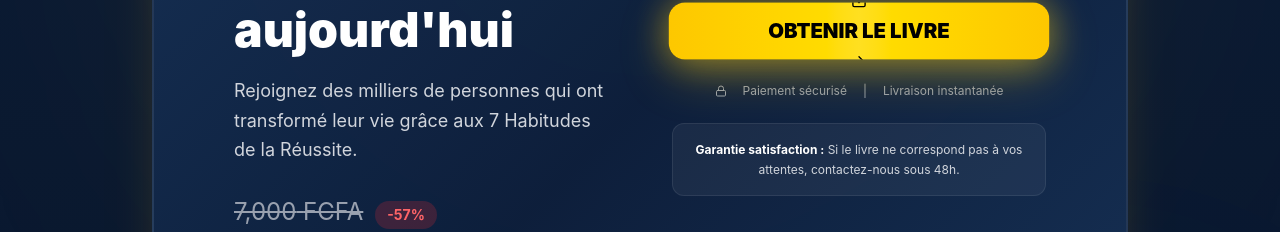
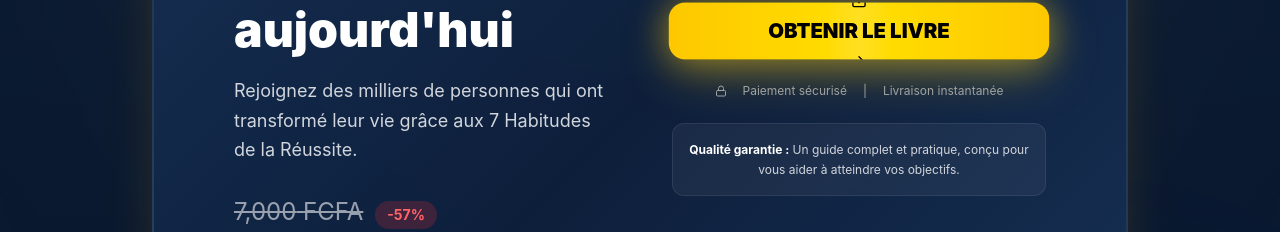
Before and after one commit to matserh/brookly, a Next.js app: page / in a window 1280 px wide. Shown: the part 3237-3469 px from the top of the page. Built offline with nearby package versions, Linux system fonts and the light colour scheme.

Commit message:
Correction garantie: plus de mention email/contact

```diff
--- a/src/app/page.tsx
+++ b/src/app/page.tsx
@@ -372,7 +372,7 @@ export default function LandingPage() {
                   {/* Mini garantie */}
                   <div className="bg-white/5 border border-white/10 rounded-xl p-4 text-center max-w-sm">
                     <p className="text-xs text-gray-300 leading-relaxed">
-                      <strong className="text-white">Garantie satisfaction :</strong> Si le livre ne correspond pas à vos attentes, contactez-nous sous 48h.
+                      <strong className="text-white">Qualité garantie :</strong> Un guide complet et pratique, conçu pour vous aider à atteindre vos objectifs.
                     </p>
                   </div>
                 </div>
```
